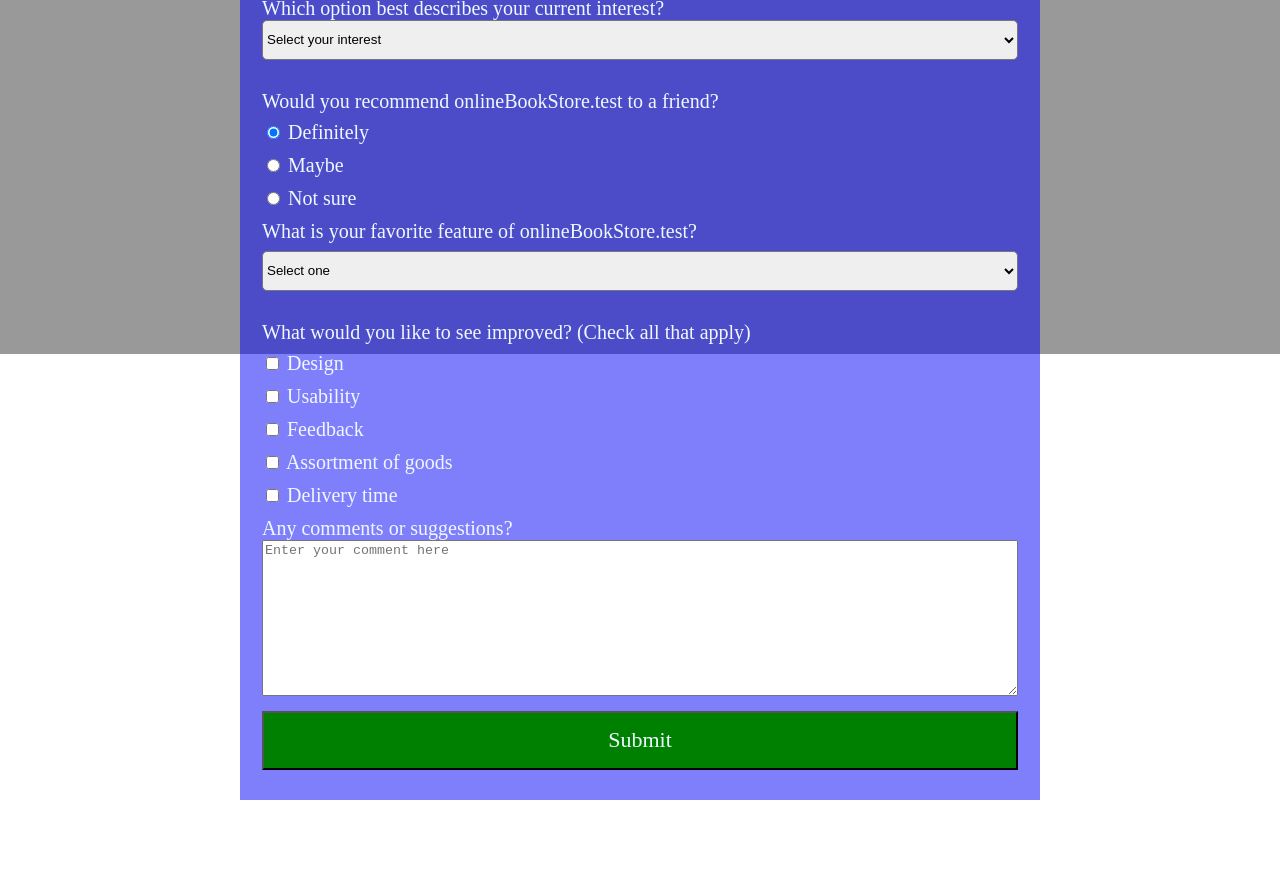
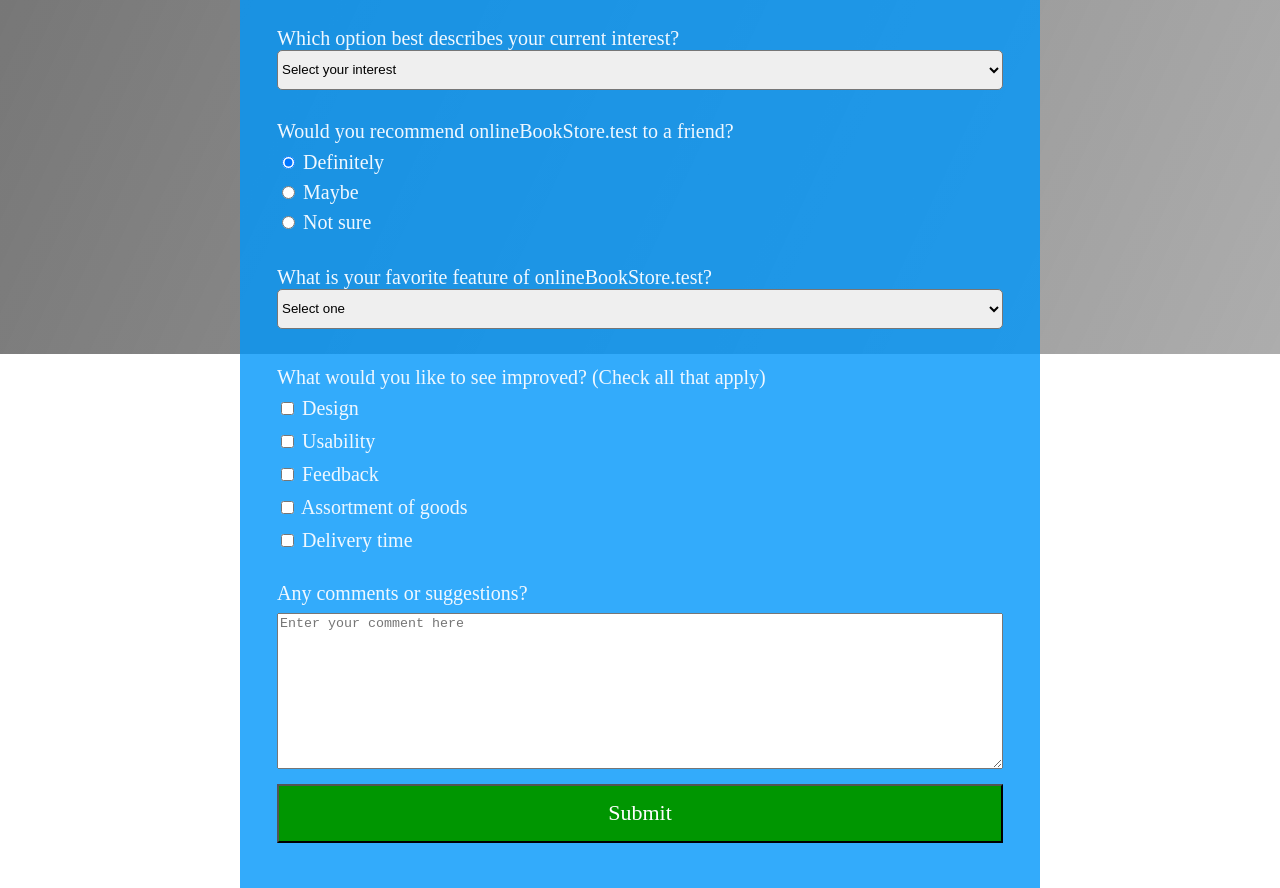
Before and after one commit to ashatskyy/FBC_survey, a plain HTML site: page index.html in a window 1280 px wide. Shown: the part 446-1334 px from the top of the page. Before the commit the page ends 1246 px from the top, so only its background shows below. Drawn offline with Linux system fonts and the light colour scheme.

Commit message:
functional first designe

```diff
--- a/index.html
+++ b/index.html
@@ -32,9 +32,7 @@
         id="form"
       >
         <fieldset>
-          <label
-					  for="name"
-						id="name-label"
+          <label for="name" id="name-label"
             >Name<input
               class="input"
               id="name"
@@ -44,9 +42,7 @@
               required
             />
           </label>
-					<label
-					  for="email"
-						id="email-label"
+          <label for="email" id="email-label"
             >Email<input
               class="input"
               id="email"
@@ -55,9 +51,7 @@
               placeholder=" Enter your email"
               required
           /></label>
-			  	<label
-					  for="age"
-						id="number-label"
+          <label for="age" id="number-label"
             >Age (optional)<input
               class="input"
               id="number"
@@ -81,9 +75,11 @@
         </fieldset>
         <fieldset>
           <legend>Would you recommend onlineBookStore.test to a friend?</legend>
-          <label
-					  class="radio"
-					  for="personal-account"
+          <!-- <p class="near">
+            Would you recommend onlineBookStore.test to a friend?
+          </p> -->
+
+            <label class="radio" for="personal-account"
               ><input
                 id="personal-account"
                 type="radio"
@@ -92,20 +88,16 @@
               />
               Definitely</label
             >
-				</fieldset>
-			  <fieldset>
+
+
+          <label class="radio" for="business-account"
+            ><input id="business-account" type="radio" name="recommend" />
+            Maybe</label
+          >
+
           <label class="radio" for="business-account"
             ><input
-						  id="business-account"
-							type="radio"
-							name="recommend"
-							/>
-            Maybe</label
-          >
-        </fieldset>
-			  <fieldset>
-          <label class="radio" for="business-account"
-            ><input
+              class="far"
               id="business-account"
               type="radio"
               name="recommend"
@@ -114,9 +106,11 @@
           >
         </fieldset>
         <fieldset>
-					<legend>What is your favorite feature of onlineBookStore.test?</legend>
-				  <label for=""
-				    >
+          <!-- <legend>What is your favorite feature of onlineBookStore.test?</legend> -->
+          <p class="near">
+            What is your favorite feature of onlineBookStore.test?
+          </p>
+          <label class="radio" for="">
             <select class="input">
               <option value="">Select one</option>
               <option value="1">no glitches</option>
@@ -125,59 +119,53 @@
           </label>
         </fieldset>
         <fieldset>
-			    <legend>What would you like to see improved? (Check all that apply)</legend>
+          <legend>
+            What would you like to see improved? (Check all that apply)
+          </legend>
           <label
             ><input
               name="prefer"
               value="city-meetups"
               type="checkbox"
               class="input2"
-			      /> Design</label
+            />
+            Design</label
           >
         </fieldset>
         <fieldset>
           <label
-		   	  ><input
-			  	  name="prefer"
-				    value="wiki"
-				    type="checkbox"
-				    class="input2"
-			      /> Usability</label
+            ><input name="prefer" value="wiki" type="checkbox" class="input2" />
+            Usability</label
           >
         </fieldset>
         <fieldset>
           <label
-		   	  ><input
-			  	  name="prefer"
-				    value="wiki"
-				    type="checkbox"
-				    class="input2"
-			      /> Feedback</label
+            ><input name="prefer" value="wiki" type="checkbox" class="input2" />
+            Feedback</label
           >
         </fieldset>
         <fieldset>
           <label
-		   	  ><input
-			  	  name="prefer"
-				    value="wiki"
-				    type="checkbox"
-				    class="input2"
-			      /> Assortment of goods</label
+            ><input name="prefer" value="wiki" type="checkbox" class="input2" />
+            Assortment of goods</label
+          >
+        </fieldset>
+        <fieldset class="inter">
+          <label
+            ><input class='interval' name="prefer" value="wiki" type="checkbox" class="input2" />
+            Delivery time</label
           >
         </fieldset>
         <fieldset>
-		      <label
-		   	  ><input
-			  	  name="prefer"
-				    value="wiki"
-				    type="checkbox"
-				    class="input2"
-			      /> Delivery time</label
-		      >
-	      </fieldset>
-			  <fieldset>
-	        <label for="bio">Any comments or suggestions?
-		      <textarea id="bio" name="bio" rows="10" cols="30" placeholder="Enter your comment here"></textarea>
+					<legend>Any comments or suggestions?</legend>
+          <label for="">
+            <textarea
+              id=""
+              name=""
+              rows="10"
+              cols="30"
+              placeholder="Enter your comment here"
+            ></textarea>
           </label>
         </fieldset>
         <fieldset>
--- a/styles.css
+++ b/styles.css
@@ -11,8 +11,8 @@ body {
   height: 100vh;
   background-image: linear-gradient(
       115deg,
-      rgba(0, 0, 0, 0.4),
-      rgba(0, 0, 0, 0.4)
+      rgba(50, 50, 50, 0.7),
+      rgba(50, 50, 50, 0.4)
     ),
     url("survey-background-2var.png");
   z-index: -1;
@@ -32,16 +32,25 @@ body {
 }
 .header {
   box-sizing: border-box;
+	margin-bottom: 40px;
+}
+h1{
+	/* margin: 0; */
+	margin-bottom: 0;
 }
 .p {
   font-style: italic;
   letter-spacing: 1.2px;
+	/* margin: 0; */
+	margin-top: 7px;
+	/* margin-bottom: 20px; */
 }
 .form {
   box-sizing: border-box;
   width: 100%;
-  background-color: rgba(0, 0, 250, 0.5);
-  padding: 20px;
+  background-color: rgba(0, 150, 250, 0.8);
+  padding: 35px;
+	padding-top: 50px;
 }
 fieldset {
   border: 0;
@@ -59,6 +68,7 @@ fieldset {
 }
 .radio{
   display: block;
+	padding-bottom: 7px;
 }
 legend{
 	width: 100%;
@@ -72,8 +82,17 @@ textarea{
 button{
 	width: 100%;
 	height: 2.7em;
-	background-color: green;
-	color: aliceblue;
+	background-color: rgba(0,150,0.5);
+	color: white;
 	font-size: 22px;
 	font-family: 'Times New Roman', Times, serif;
 }
+.near{
+	margin: 0;
+}
+.far{
+	margin-bottom: 20px;
+}
+.inter{
+	padding-bottom: 30px;
+}
```
Lines whose indentation alone changed are shown as unchanged.
